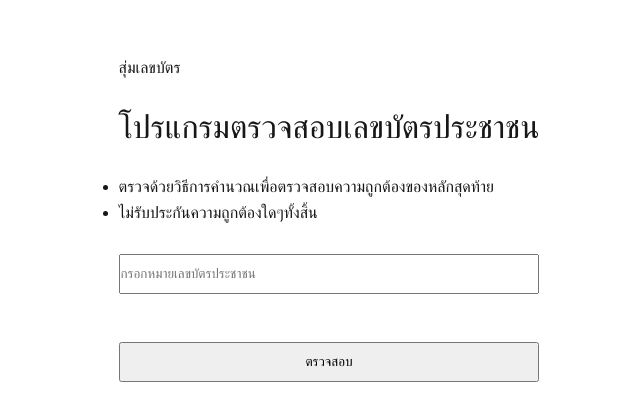
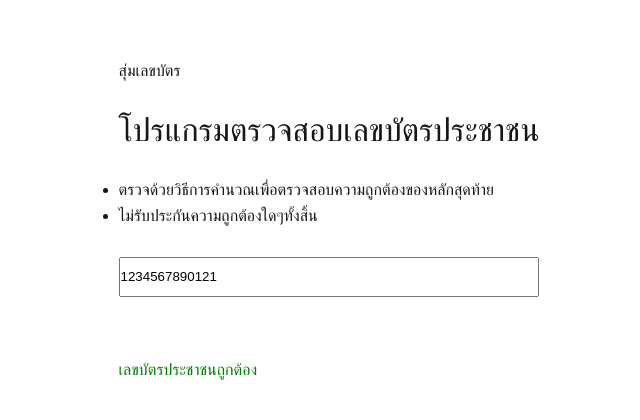
Before and after one commit to ignitry/randomizer, a Next.js app: page /validations/new in a window 1280 px wide. Shown: the part 180-600 px from the top of the page, without its empty margins (311-951 px from the left). Built offline with nearby package versions, Linux system fonts and the light colour scheme.

Commit message:
display correct

```diff
--- a/app/components/thai_id_validator.tsx
+++ b/app/components/thai_id_validator.tsx
@@ -1,11 +1,15 @@
 "use client";
 
-import React, { useState } from 'react';
+import React, { useState, useEffect } from 'react';
 import { ThaiId } from "@/lib/thai_id/thai_id";
 
 export const ThaiIDValidator: React.FC = () => {
-  const [inputID, setInputID] = useState<string>('');
+  const [inputID, setInputID] = useState<string>('1234567890121');
   const [errors, setErrors] = useState<string[]>([]);
+
+  useEffect(() => {
+    validateThaiID()
+  }, [inputID]);
 
   const validateThaiID = () => {
     const validationErrors = ThaiId.validate(inputID);
@@ -21,17 +25,22 @@ export const ThaiIDValidator: React.FC = () => {
         style={{ height: '2.5rem', width: '100%', marginBottom: '1rem' }}
         placeholder="กรอกหมายเลขบัตรประชาชน"
       />
-      <button style={{ height: '2.5rem', width: '100%' }} onClick={validateThaiID}>ตรวจสอบ</button>
-      {errors.length > 0 && (
+
+      {errors.length > 0 ? (
         <div style={{ marginTop: '1rem', color: '#EE9E0B' }}>
           <ul>
-          {errors.map((error, index) => (
-            <li>
-              <p key={index}>{error}</p>
-            </li>
-          ))}
+            {errors.map((error, index) => (
+              <li key={index}>
+                <p>{error}</p>
+              </li>
+            ))}
           </ul>
         </div>
+      ) : (
+        inputID &&
+        <p style={{ marginTop: '1rem', color: 'green' }}>
+          เลขบัตรประชาชนถูกต้อง
+        </p>
       )}
     </>
   );
```
